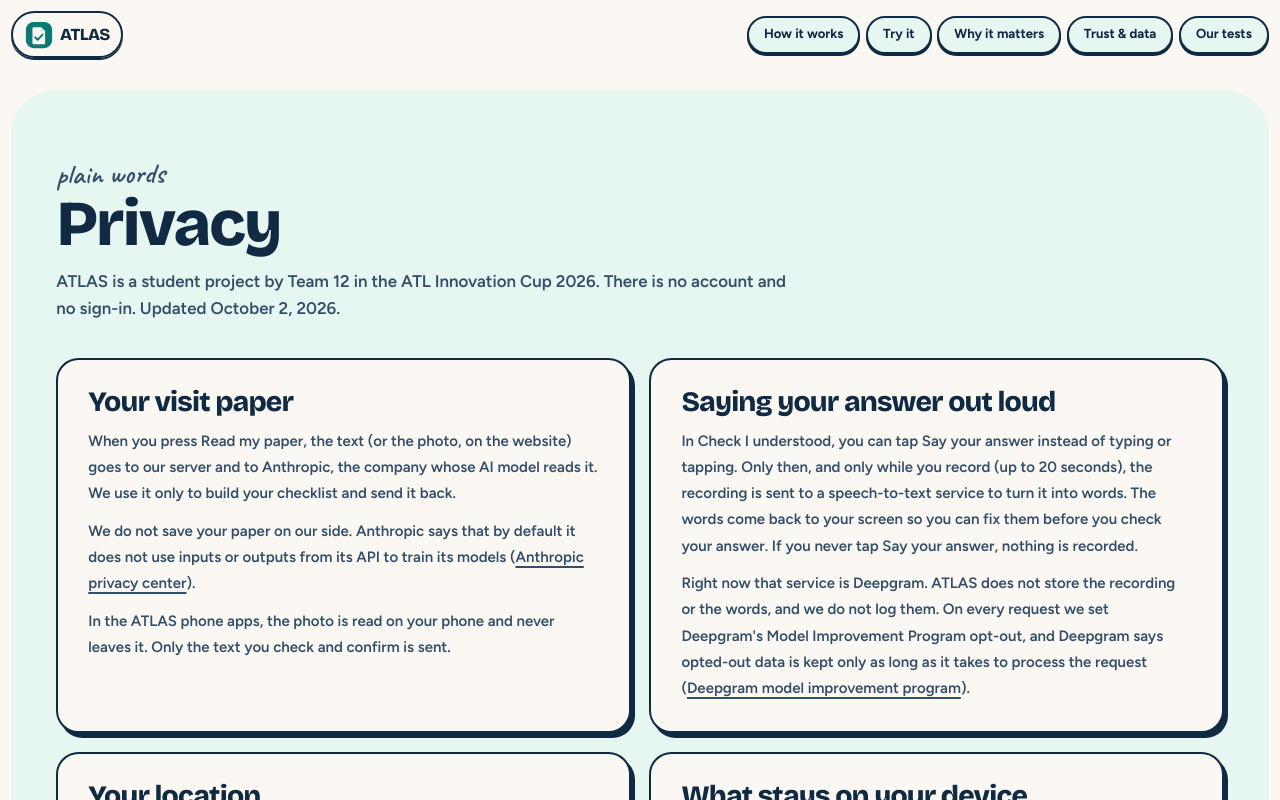
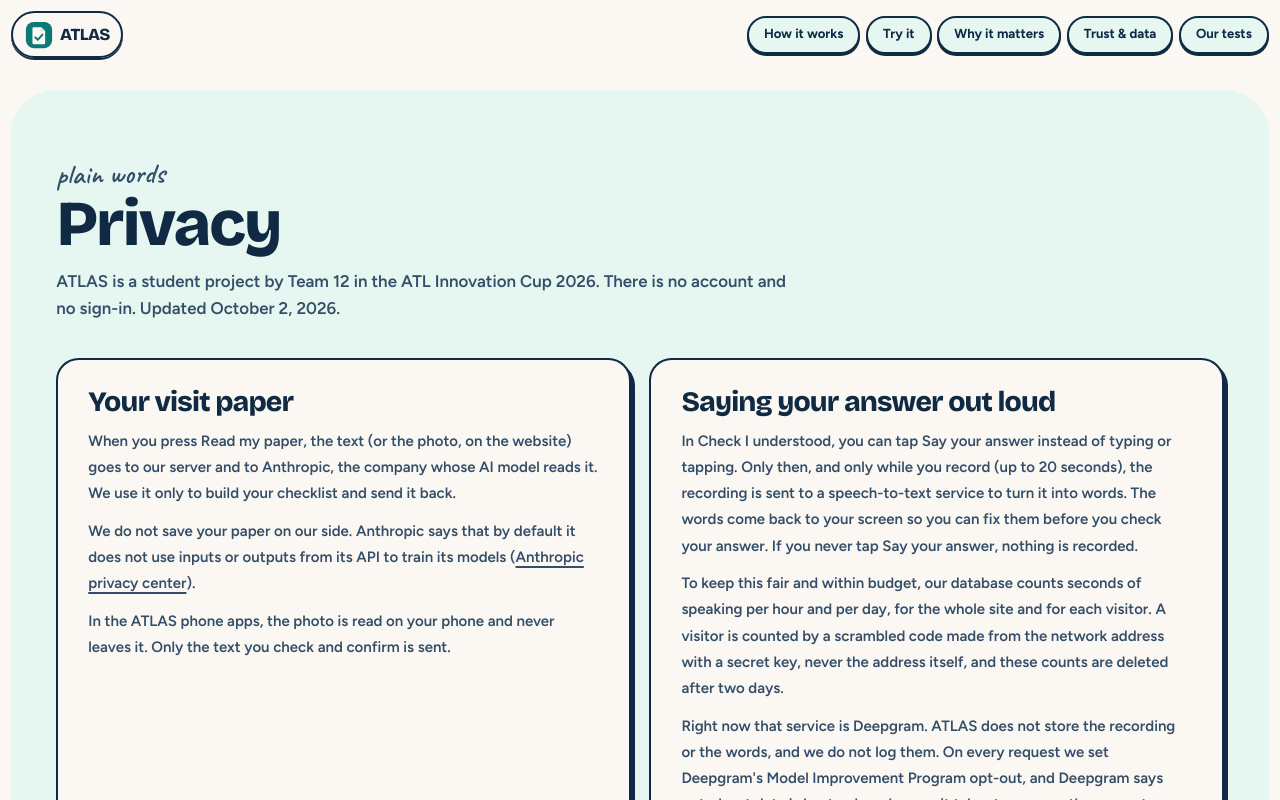
Before and after one commit to ACT-Team-12/atlas, a Next.js app in the folder web/: page /privacy in a window 1280 px wide. Shown: the top 800 px of the page. Built offline with nearby package versions, Linux system fonts and the light colour scheme; no server answers.

Commit message:
Privacy: say how speaking time is counted (keyed hash, two days)

```diff
--- a/web/src/app/privacy/page.tsx
+++ b/web/src/app/privacy/page.tsx
@@ -42,6 +42,7 @@ export default function PrivacyPage() {
             </Block>
             <Block title="Saying your answer out loud">
               <p>In Check I understood, you can tap Say your answer instead of typing or tapping. Only then, and only while you record (up to 20 seconds), the recording is sent to a speech-to-text service to turn it into words. The words come back to your screen so you can fix them before you check your answer. If you never tap Say your answer, nothing is recorded.</p>
+              <p>To keep this fair and within budget, our database counts seconds of speaking per hour and per day, for the whole site and for each visitor. A visitor is counted by a scrambled code made from the network address with a secret key, never the address itself, and these counts are deleted after two days.</p>
               {stt === "deepgram" && (
                 <p>Right now that service is Deepgram. ATLAS does not store the recording or the words, and we do not log them. On every request we set Deepgram&apos;s Model Improvement Program opt-out, and Deepgram says opted-out data is kept only as long as it takes to process the request (<a className="underline decoration-2 underline-offset-4" href="https://developers.deepgram.com/docs/the-deepgram-model-improvement-partnership-program" target="_blank" rel="noreferrer">Deepgram model improvement program</a>).</p>
               )}
```
